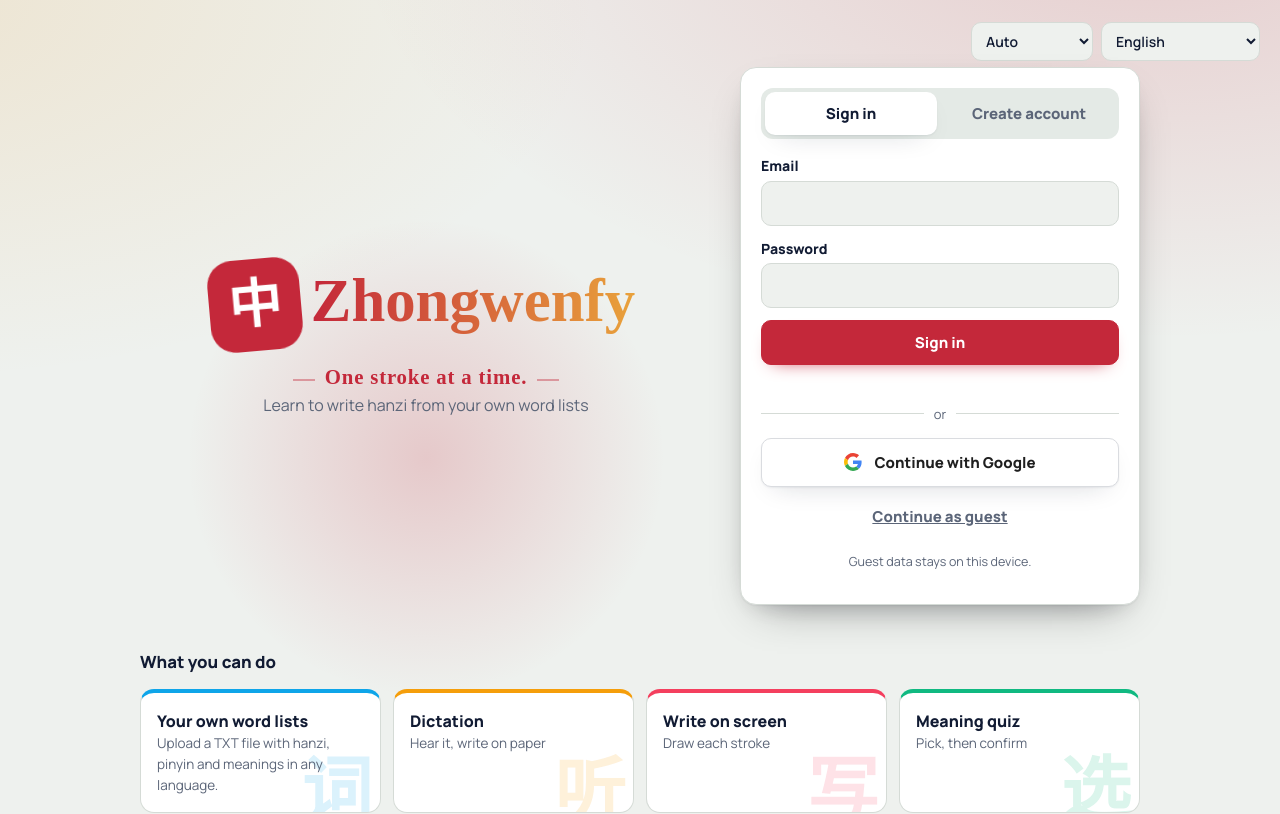
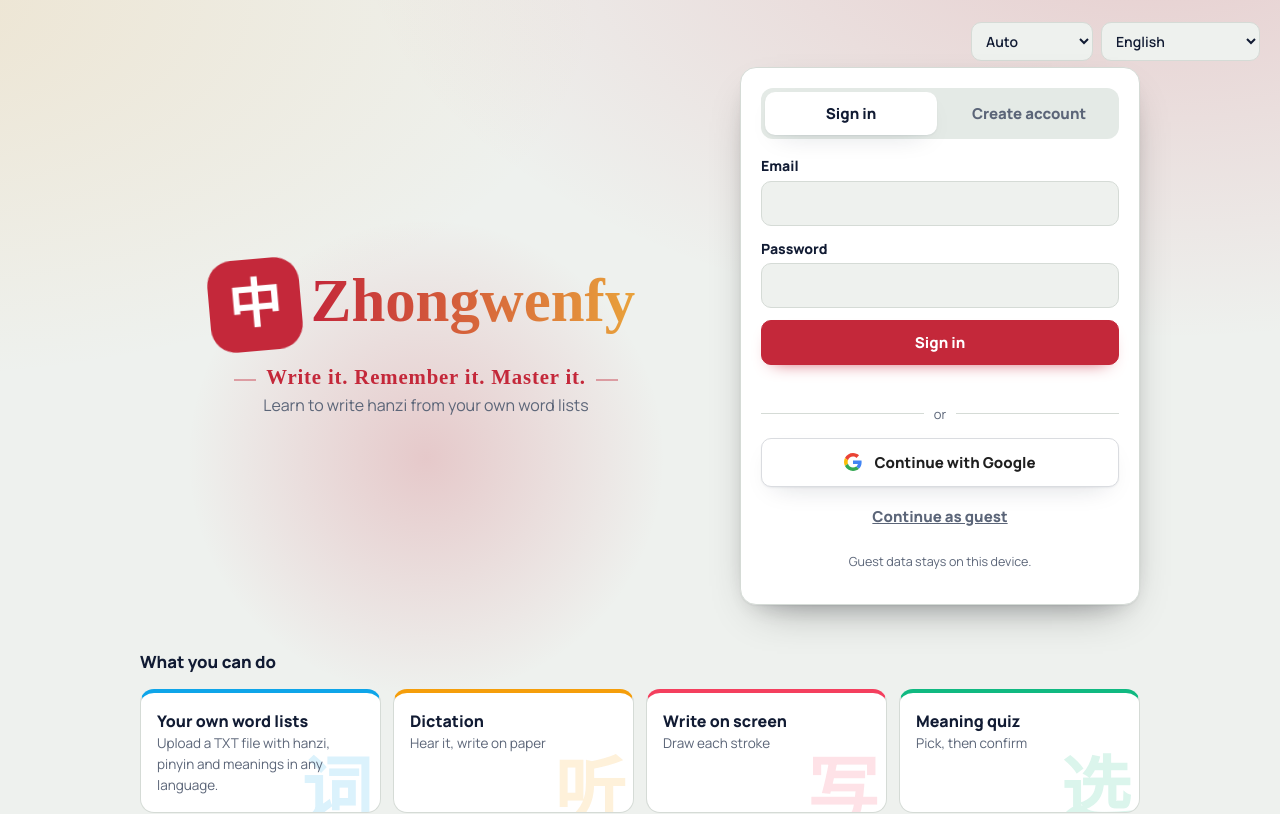
Before and after one commit to Whyfym/hanzi-dictation, a plain HTML site: page index.html in a window 1280 px wide. Shown: the top 814 px of the page. Drawn offline with nearby package versions, Linux system fonts and the light colour scheme.

Commit message:
Update animations and login section in index.html

```diff
--- a/index.html
+++ b/index.html
@@ -244,9 +244,10 @@ button.ghost,.tile,.opt,.tab,.link,.pfb{box-shadow:none}
 .auth{box-shadow:0 18px 44px -22px rgba(0,0,0,.45),var(--sh)}.auth .fine{text-align:center}
 .gate.intro .lk-seal{animation:sealPop .75s cubic-bezier(.2,1.6,.4,1) both,ring 1s ease-out .55s both}
 .gate.intro .lk-name b{animation:nameSlide .85s cubic-bezier(.2,.9,.3,1) .6s both}
-.gate.intro .lk-slogan{animation:lfade .7s ease-out 1.6s both}
-.gate.intro .lk-tag{animation:lfade .7s ease-out 1.9s both}
-.gate.intro .auth,.feats.intro{animation:lfade .7s ease-out 2.15s both}
+.lk-slogan span{display:inline-block}
+.gate.intro .lk-slogan span:nth-child(1){animation:lfade .5s ease-out 1.5s both}.gate.intro .lk-slogan span:nth-child(2){animation:lfade .5s ease-out 1.85s both}.gate.intro .lk-slogan span:nth-child(3){animation:lfade .5s ease-out 2.2s both}
+.gate.intro .lk-tag{animation:lfade .7s ease-out 2.7s both}
+.gate.intro .auth,.feats.intro{animation:lfade .7s ease-out 2.9s both}
 @keyframes sealPop{0%{transform:scale(0) rotate(-50deg);opacity:0}60%{transform:scale(1.18) rotate(-1deg);opacity:1}100%{transform:scale(1) rotate(-5deg);opacity:1}}
 @keyframes nameSlide{from{transform:translateX(-115%);opacity:0}to{transform:none;opacity:1}}
 @keyframes ring{from{box-shadow:0 0 0 0 color-mix(in srgb,var(--red) 55%,transparent)}to{box-shadow:0 0 0 30px color-mix(in srgb,var(--red) 0%,transparent)}}
@@ -344,7 +345,7 @@ const feats=()=>[["词",t("Your own word lists"),t("Upload a TXT file with hanzi
 function login(){
   onLogin=true;const up=authTab=="up";const intro=window._intro?"":"intro";window._intro=true;
   app.innerHTML=`<header class="top lhead">${langSel()}</header>
-  <main class="gate ${intro}"><section class="hero"><div class="lockup" role="img" aria-label="Zhongwenfy"><span class="lk-seal">中</span><span class="lk-name"><b>Zhongwenfy</b></span></div><p class="lk-slogan">${t("One stroke at a time.")}</p><p class="lk-tag">${t("Learn to write hanzi from your own word lists")}</p></section>
+  <main class="gate ${intro}"><section class="hero"><div class="lockup" role="img" aria-label="Zhongwenfy"><span class="lk-seal">中</span><span class="lk-name"><b>Zhongwenfy</b></span></div><p class="lk-slogan"><span>${t("Write it.")}</span> <span>${t("Remember it.")}</span> <span>${t("Master it.")}</span></p><p class="lk-tag">${t("Learn to write hanzi from your own word lists")}</p></section>
   <section class="card auth"><div class="tabs"><button class="tab ${up?"":"on"}" data-tab="in">${t("Sign in")}</button><button class="tab ${up?"on":""}" data-tab="up">${t("Create account")}</button></div>
   <form id="af" novalidate>
   <label>${t("Email")}<input id="ae" type="email" autocomplete="email"></label>
```
